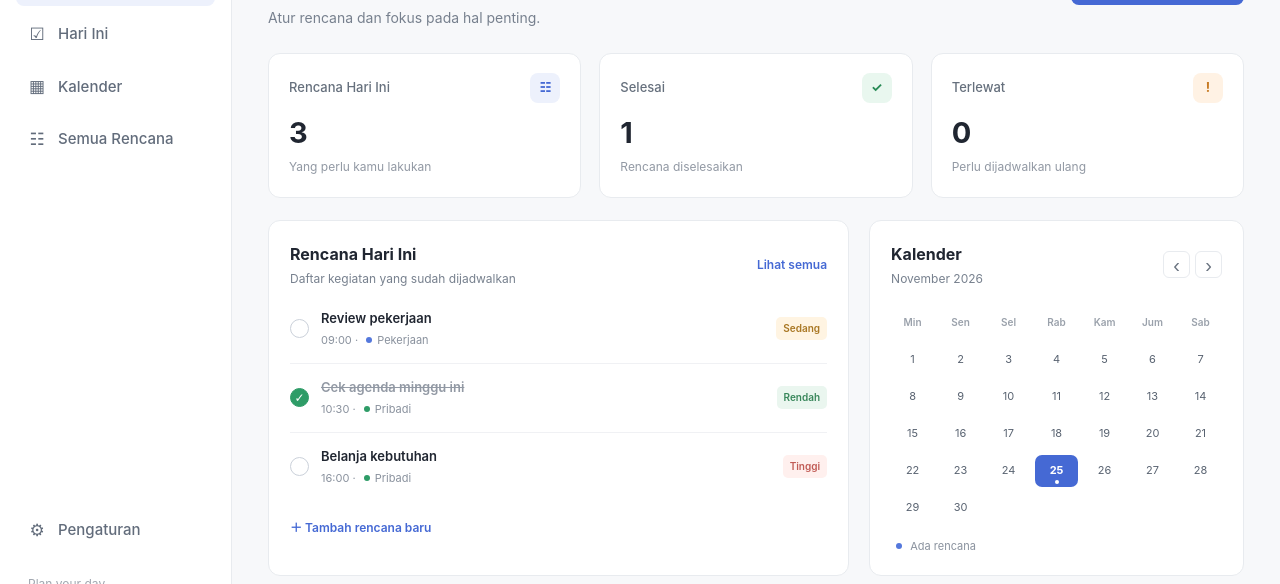
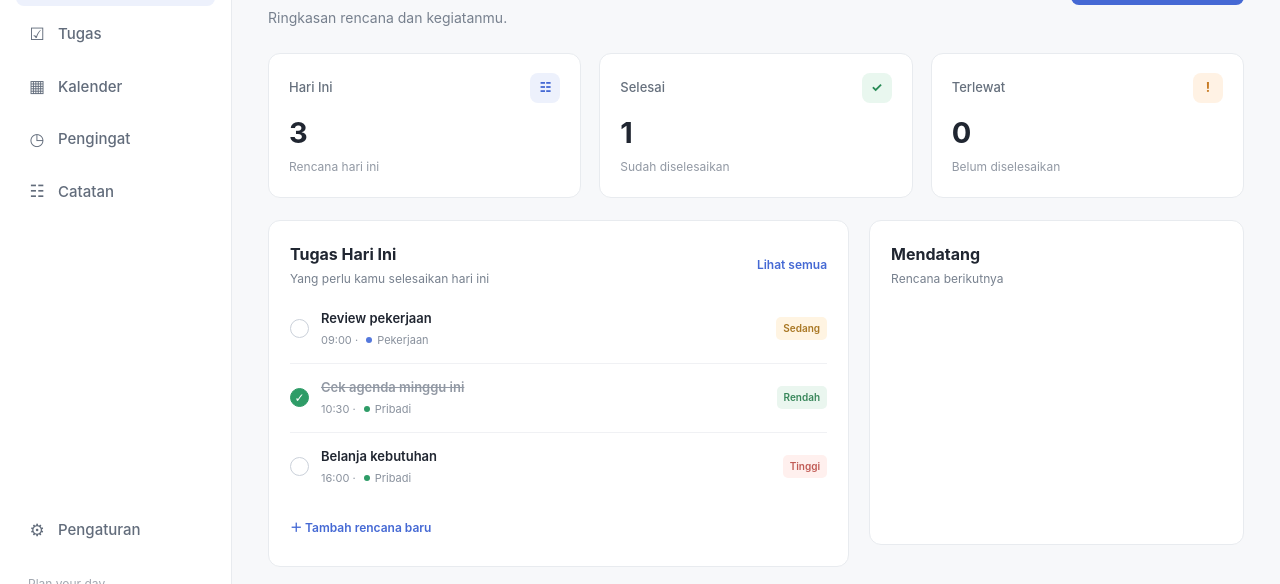
Before and after one commit to dink2v/Planora, a plain HTML site: page index.html in a window 1280 px wide. Shown: the part 160-744 px from the top of the page. Drawn offline with Linux system fonts and the light colour scheme.

Commit message:
Simplify Planora dashboard overview

```diff
--- a/index.html
+++ b/index.html
@@ -5,16 +5,26 @@
 <title>Planora — Dashboard</title><link rel="stylesheet" href="style.css">
 </head>
 <body><div class="app-shell">
-<aside class="sidebar"><a class="brand" href="#"><span class="brand-mark">P</span><span>Planora</span></a><div class="nav-label">MENU</div>
-<nav class="main-nav" aria-label="Navigasi"><a class="nav-item active" href="#dashboard"><span class="nav-icon">▦</span>Dashboard</a><a class="nav-item" href="#today"><span class="nav-icon">☑</span>Hari Ini</a><a class="nav-item" href="#calendar"><span class="nav-icon">▦</span>Kalender</a><a class="nav-item" href="#plans"><span class="nav-icon">☷</span>Semua Rencana</a></nav>
-<div class="sidebar-bottom"><a class="nav-item" href="#settings"><span class="nav-icon">⚙</span>Pengaturan</a><div class="sidebar-note">Plan your day.<br>Remember your goals.</div></div></aside>
+<aside class="sidebar">
+<a class="brand" href="index.html"><span class="brand-mark">P</span><span>Planora</span></a>
+<div class="nav-label">MENU</div>
+<nav class="main-nav" aria-label="Navigasi">
+<a class="nav-item active" href="index.html"><span class="nav-icon">▦</span>Dashboard</a>
+<a class="nav-item" href="#tasks" data-feature="Tugas"><span class="nav-icon">☑</span>Tugas</a>
+<a class="nav-item" href="#calendar" data-feature="Kalender"><span class="nav-icon">▦</span>Kalender</a>
+<a class="nav-item" href="#reminders" data-feature="Pengingat"><span class="nav-icon">◷</span>Pengingat</a>
+<a class="nav-item" href="#notes" data-feature="Catatan"><span class="nav-icon">☷</span>Catatan</a>
+</nav>
+<div class="sidebar-bottom"><a class="nav-item" href="#settings" data-feature="Pengaturan"><span class="nav-icon">⚙</span>Pengaturan</a><div class="sidebar-note">Plan your day.<br>Remember your goals.</div></div>
+</aside>
 <main class="main-content" id="dashboard">
 <header class="topbar"><div class="mobile-brand"><span class="brand-mark">P</span><strong>Planora</strong></div><div class="breadcrumbs">Workspace <span>/</span> Dashboard</div><button class="profile" aria-label="Profil pengguna">P</button></header>
-<section class="page-heading"><div><p class="eyebrow" id="today-date">RINGKASAN HARI INI</p><h1>Dashboard</h1><p class="subheading">Atur rencana dan fokus pada hal penting.</p></div><button class="primary-button" id="open-task-form"><span>＋</span> Tambah Rencana</button></section>
-<section class="summary-grid" aria-label="Ringkasan"><article class="summary-card"><div class="summary-top"><span>Rencana Hari Ini</span><span class="summary-icon blue">☷</span></div><strong id="today-count">0</strong><small>Yang perlu kamu lakukan</small></article><article class="summary-card"><div class="summary-top"><span>Selesai</span><span class="summary-icon green">✓</span></div><strong id="done-count">0</strong><small>Rencana diselesaikan</small></article><article class="summary-card"><div class="summary-top"><span>Terlewat</span><span class="summary-icon orange">!</span></div><strong id="overdue-count">0</strong><small>Perlu dijadwalkan ulang</small></article></section>
-<section class="content-grid"><div class="panel tasks-panel" id="today"><div class="panel-heading"><div><h2>Rencana Hari Ini</h2><p>Daftar kegiatan yang sudah dijadwalkan</p></div><a href="#plans" class="text-link">Lihat semua</a></div><div class="task-list" id="task-list"></div><button class="add-inline" id="add-inline">＋ Tambah rencana baru</button></div>
-<aside class="panel calendar-panel" id="calendar"><div class="panel-heading"><div><h2>Kalender</h2><p id="month-label">Bulan ini</p></div><div class="calendar-controls"><button id="prev-month" aria-label="Bulan sebelumnya">‹</button><button id="next-month" aria-label="Bulan berikutnya">›</button></div></div><div class="calendar-grid" id="calendar-grid"></div><div class="calendar-legend"><span><i class="dot blue-dot"></i> Ada rencana</span></div></aside></section>
-<section class="panel upcoming-panel" id="plans"><div class="panel-heading"><div><h2>Rencana Mendatang</h2><p>Yang akan segera kamu kerjakan</p></div><a href="#plans" class="text-link">Lihat semua</a></div><div class="upcoming-list" aria-live="polite"></div></section>
+<section class="page-heading"><div><p class="eyebrow" id="today-date">RINGKASAN HARI INI</p><h1>Dashboard</h1><p class="subheading">Ringkasan rencana dan kegiatanmu.</p></div><button class="primary-button" id="open-task-form"><span>＋</span> Tambah Rencana</button></section>
+<section class="summary-grid" aria-label="Ringkasan"><article class="summary-card"><div class="summary-top"><span>Hari Ini</span><span class="summary-icon blue">☷</span></div><strong id="today-count">0</strong><small>Rencana hari ini</small></article><article class="summary-card"><div class="summary-top"><span>Selesai</span><span class="summary-icon green">✓</span></div><strong id="done-count">0</strong><small>Sudah diselesaikan</small></article><article class="summary-card"><div class="summary-top"><span>Terlewat</span><span class="summary-icon orange">!</span></div><strong id="overdue-count">0</strong><small>Belum diselesaikan</small></article></section>
+<section class="content-grid dashboard-content">
+<div class="panel tasks-panel" id="tasks"><div class="panel-heading"><div><h2>Tugas Hari Ini</h2><p>Yang perlu kamu selesaikan hari ini</p></div><a href="#tasks" class="text-link" data-feature="Semua Tugas">Lihat semua</a></div><div class="task-list" id="task-list"></div><button class="add-inline" id="add-inline">＋ Tambah rencana baru</button></div>
+<div class="panel upcoming-panel" id="upcoming"><div class="panel-heading"><div><h2>Mendatang</h2><p>Rencana berikutnya</p></div></div><div class="upcoming-list" aria-live="polite"></div></div>
+</section>
 <footer class="footer">Planora <span>•</span> Rencana lebih teratur, hari lebih tenang.</footer>
 </main></div>
 <dialog id="task-dialog" class="task-dialog"><form id="task-form"><div class="dialog-heading"><div><h2>Tambah Rencana</h2><p>Catat kegiatan yang ingin kamu lakukan.</p></div><button type="button" class="close-dialog" id="close-dialog" aria-label="Tutup">×</button></div>
```
